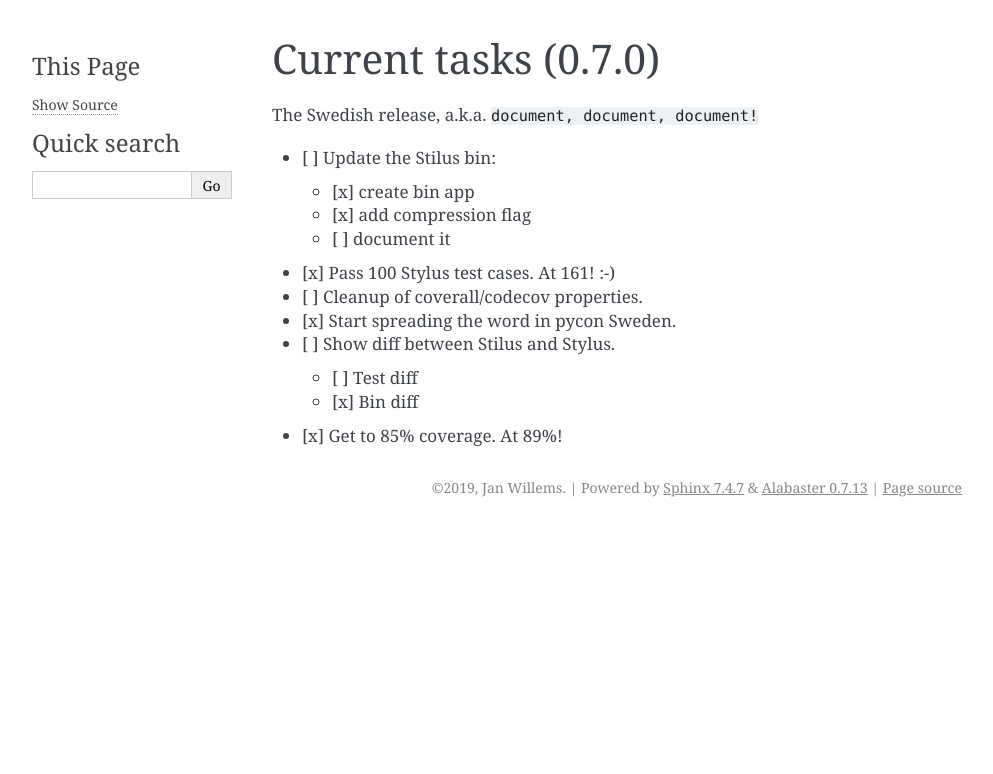
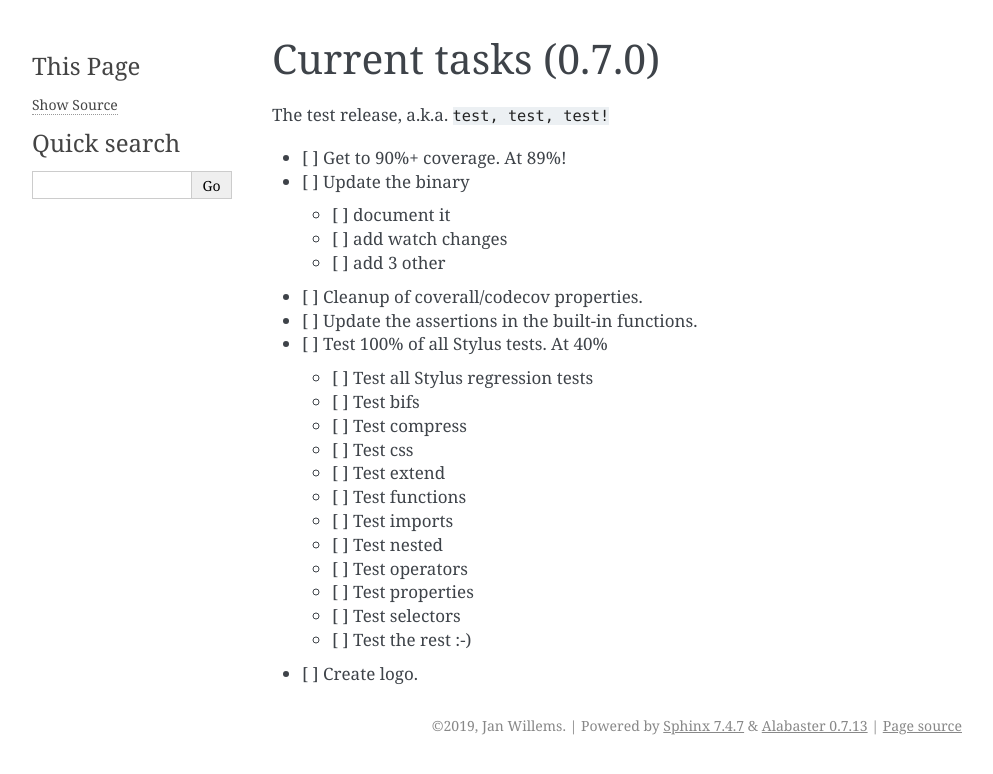
Before and after one commit to jw/stilus, a Sphinx documentation site: the page built from docs/plan/current.md, in a window 1280 px wide. Shown: the top 774 px of the page, without its empty margins (148-1141 px from the left). Built offline with Sphinx 7.4.7, drawn with Linux system fonts in a browser that asks for light colours.

Commit message:
Update of the new plans for 0.8.0 and later.

```diff
--- a/docs/plan/current.md
+++ b/docs/plan/current.md
@@ -1,15 +1,25 @@
 ### Current tasks (0.7.0)
 
-The Swedish release, a.k.a. `document, document, document!`
+The test release, a.k.a. `test, test, test!`
 
- - [ ] Update the Stilus bin:
-   - [x] create bin app
-   - [x] add compression flag
-   - [ ] document it
- - [x] Pass 100 Stylus test cases.  At 161!  :-)
+ - [ ] Get to 90%+ coverage.  At 89%!
+ - [ ] Update the binary
+    - [ ] document it
+    - [ ] add watch changes
+    - [ ] add 3 other
  - [ ] Cleanup of coverall/codecov properties.
- - [x] Start spreading the word in pycon Sweden.
- - [ ] Show diff between Stilus and Stylus.
-   - [ ] Test diff
-   - [x] Bin diff
- - [x] Get to 85% coverage.  At 89%!
+ - [ ] Update the assertions in the built-in functions.
+ - [ ] Test 100% of all Stylus tests.  At 40%
+     - [ ] Test all Stylus regression tests
+     - [ ] Test bifs
+     - [ ] Test compress
+     - [ ] Test css
+     - [ ] Test extend
+     - [ ] Test functions
+     - [ ] Test imports
+     - [ ] Test nested
+     - [ ] Test operators
+     - [ ] Test properties
+     - [ ] Test selectors
+     - [ ] Test the rest :-)
+ - [ ] Create logo.
```
Also changed, not shown: docs/plan/future.md (+2 -9 lines), docs/plan/history.md (+14 -0 lines).
